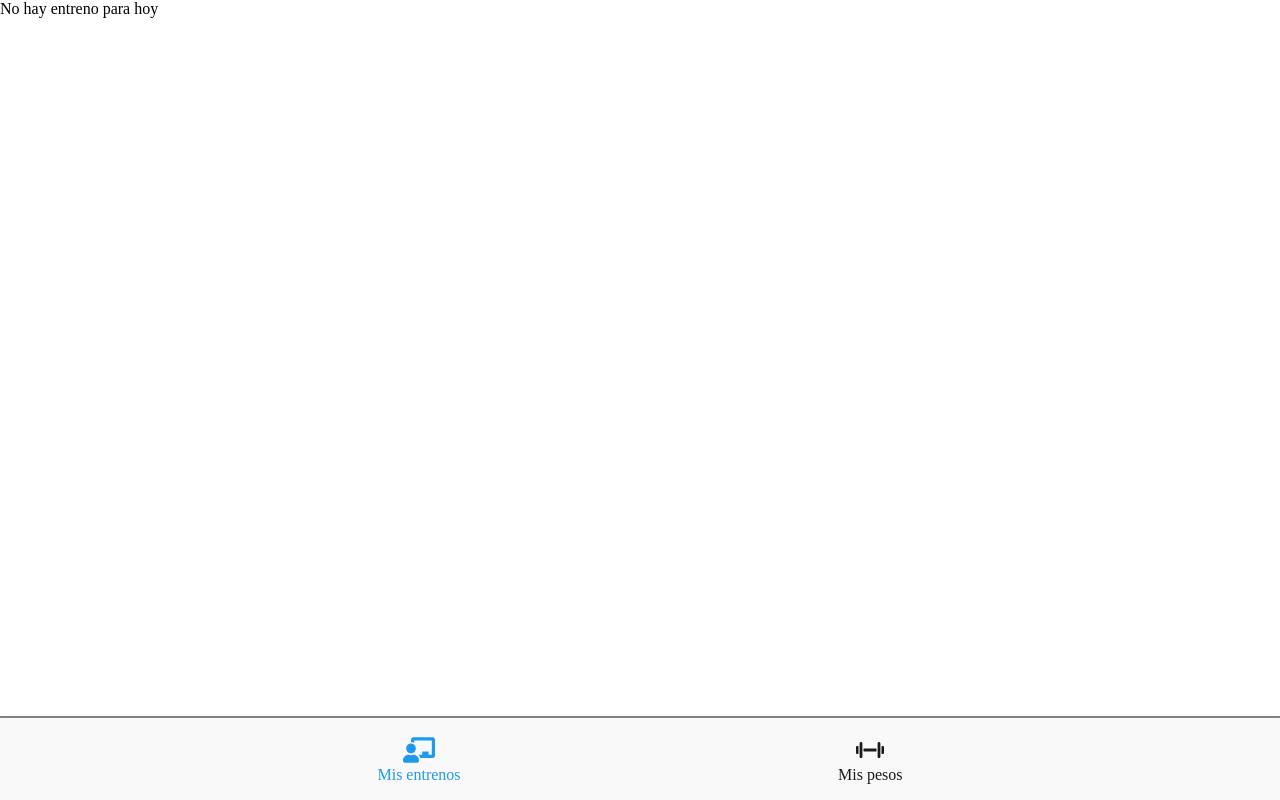
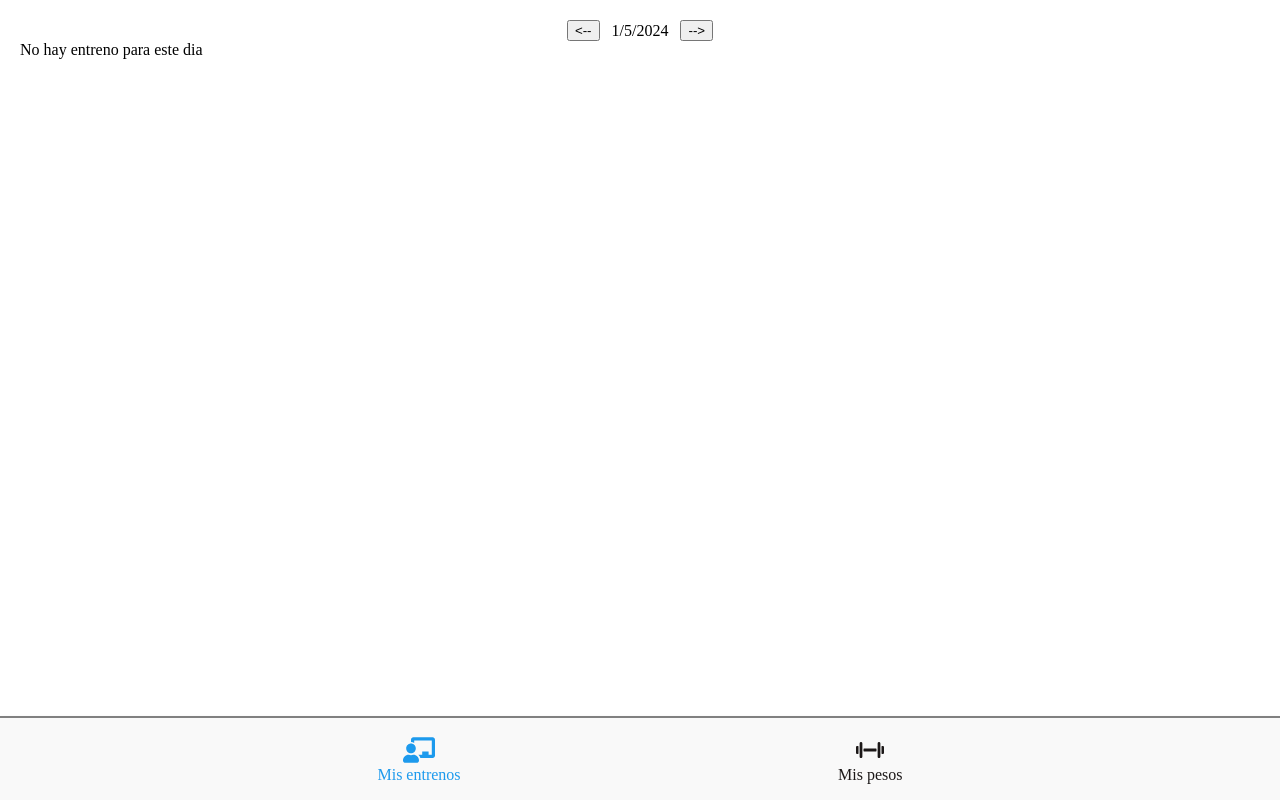
Before and after one commit to Rafius/Crossfit-web, a React (Vite) app: page / in a window 1280 px wide. Built offline with nearby package versions, Linux system fonts and the light colour scheme.

Commit message:
Add button to change workouts

```diff
--- a/src/containers/WeightForm/WeightForm.tsx
+++ b/src/containers/WeightForm/WeightForm.tsx
@@ -1,5 +1,6 @@
 import { useState, useEffect, ChangeEvent } from "react";
 import styles from "./WeigthForm.module.scss";
+import { useNavigate } from "react-router-dom";
 const initialWeights = {
   deadlift: 170,
   benchPress: 97.5,
@@ -21,6 +22,7 @@ const initialWeights = {
 
 const WeightForm = () => {
   const [weights, setWeights] = useState(initialWeights);
+  const navigate = useNavigate();
 
   const handleInputChange = (e: ChangeEvent<HTMLInputElement>) => {
     const { name, value } = e.target;
@@ -29,6 +31,7 @@ const WeightForm = () => {
 
   const saveWeightsToLocalStorage = () => {
     localStorage.setItem("weights", JSON.stringify(weights));
+    navigate("/");
   };
 
   useEffect(() => {
--- a/src/containers/Workout/Workout.module.scss
+++ b/src/containers/Workout/Workout.module.scss
@@ -1,6 +1,12 @@
 .Workout {
   display: flex;
   flex-direction: column;
-  align-items: center;
-  justify-content: center;
+  padding: 20px;
+
+  &__navigation {
+    display: flex;
+    justify-content: center;
+    align-items: center;
+    gap: 12px;
+  }
 }
--- a/src/containers/Workout/Workout.tsx
+++ b/src/containers/Workout/Workout.tsx
@@ -1,50 +1,67 @@
 import { Exercise, Round } from "./Workout.interfaces.ts";
 import workouts from "./workouts.ts";
 import styles from "./Workout.module.scss";
+import { useState } from "react";
 
-const getDate = () => {
-  const currentDate = new Date();
-
-  const day = currentDate.getDate(); // add + 1 to get tomorrow´s workout
-  const month = currentDate.getMonth() + 1;
-  const year = currentDate.getFullYear();
-
-  return day + "/" + month + "/" + year;
-};
 const Workout = () => {
+  const [date, setDate] = useState(new Date());
   const weightsString = localStorage.getItem("weights");
   const prs = weightsString && JSON.parse(weightsString);
 
-  const formattedDate = getDate();
+  const formattedDate = `${date.getDate()}/${
+    date.getMonth() + 1
+  }/${date.getFullYear()}`;
+
+  console.log(formattedDate);
+
   const todaysWorkout: Array<Exercise> = workouts[formattedDate];
 
+  const increaseActualDate = () => {
+    const newDate = new Date(date);
+    newDate.setDate(newDate.getDate() + 1);
+    setDate(newDate);
+  };
+
+  const decreaseActualDate = () => {
+    const newDate = new Date(date);
+    newDate.setDate(newDate.getDate() - 1);
+    setDate(newDate);
+  };
+
   return (
-    <div className="">
+    <div className={styles.Workout}>
+      <div className={styles.Workout__navigation}>
+        <button onClick={decreaseActualDate}>{"<--"}</button>
+        {formattedDate}
+        <button onClick={increaseActualDate}>{"-->"}</button>
+      </div>
       {todaysWorkout?.map((exercise: Exercise, index) => {
         const exercisePr = prs?.[exercise.key];
 
         return (
-          <div className={styles.Workout} key={index}>
+          <div className={""} key={index}>
             <h2> {exercise.name}</h2>
             {exercise.rounds.map((round: Round, key) => {
               const exerciseWeight =
-                round.weight && exercisePr
-                  ? parseFloat((round.weight * exercisePr).toFixed(1))
-                  : "Introduce tus rms para calcular";
+                round.weight &&
+                exercisePr &&
+                `${parseFloat((round.weight * exercisePr).toFixed(1))} kg`;
+
+              const errorMessage =
+                !exercisePr && round.weight && "Introduce tu rm";
 
               return (
                 <div key={key}>
                   <p>
-                    {round.sets}X{round.reps} {exerciseWeight}
+                    {round.sets}X{round.reps} {exerciseWeight} {errorMessage}
                   </p>
                 </div>
               );
             })}
           </div>
         );
-      })}
-
-      {!todaysWorkout && <div>No hay entreno para hoy </div>}
+      })}{" "}
+      {!todaysWorkout && <div>No hay entreno para este dia </div>}
     </div>
   );
 };
```
